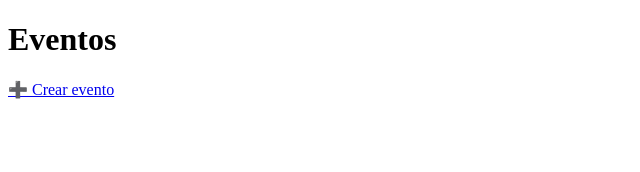
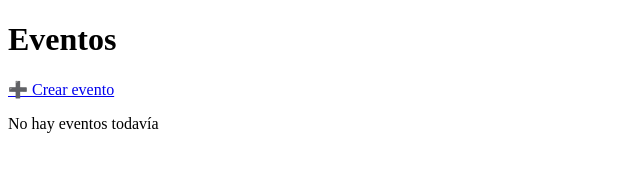
Before and after one commit to ezequielmaureira/ticketsapp, a website: page index.html in a window 1280 px wide. Shown: the whole page, without its empty margins (0-640 px from the left). Drawn offline with Linux system fonts and the light colour scheme; no server answers; files whose address does not match are found by name.

Commit message:
Update index.html

```diff
--- a/index.html
+++ b/index.html
@@ -9,24 +9,36 @@
 
 <h1>Eventos</h1>
 
-<a href="create.html">➕ Crear evento</a>
+<a href="create_evento.html">➕ Crear evento</a>
 
 <div id="contenedor"></div>
 
 <script src="js/renderCard.js"></script>
 
 <script>
+  const API_URL = "https://ticketsapp-production-0823.up.railway.app";
+
   const contenedor = document.getElementById("contenedor");
 
   async function cargarEventos() {
-    const res = await fetch("https://TU-BACKEND.up.railway.app/events");
-    return await res.json();
+    try {
+      const res = await fetch(`${API_URL}/events`);
+      return await res.json();
+    } catch (err) {
+      console.error("Error cargando eventos:", err);
+      return [];
+    }
   }
 
   async function render() {
     const eventos = await cargarEventos();
 
     contenedor.innerHTML = "";
+
+    if (eventos.length === 0) {
+      contenedor.innerHTML = "<p>No hay eventos todavía</p>";
+      return;
+    }
 
     for (let evento of eventos) {
       const card = await crearCard(evento);
```
